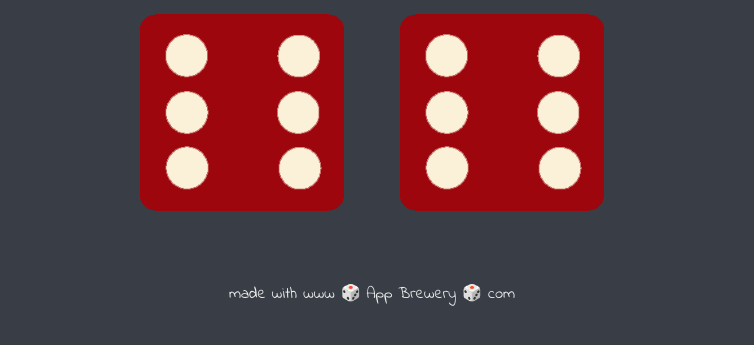
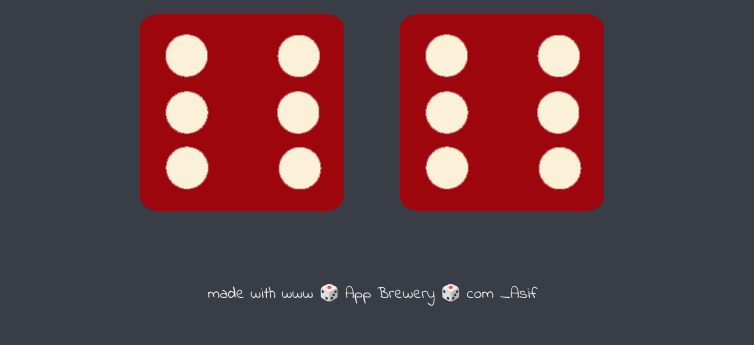
Before and after one commit to asif-haque/DiceGame, a plain HTML site: page index.html in a window 1280 px wide. Shown: the part 321-666 px from the top of the page, without its empty margins (268-1022 px from the left). Drawn offline with Linux system fonts and the light colour scheme.

Commit message:
Update footer

```diff
--- a/index.html
+++ b/index.html
@@ -29,5 +29,6 @@
 
   <footer>
     made with www 🎲 App Brewery 🎲 com
+    _Asif
   </footer>
 </html>
```
